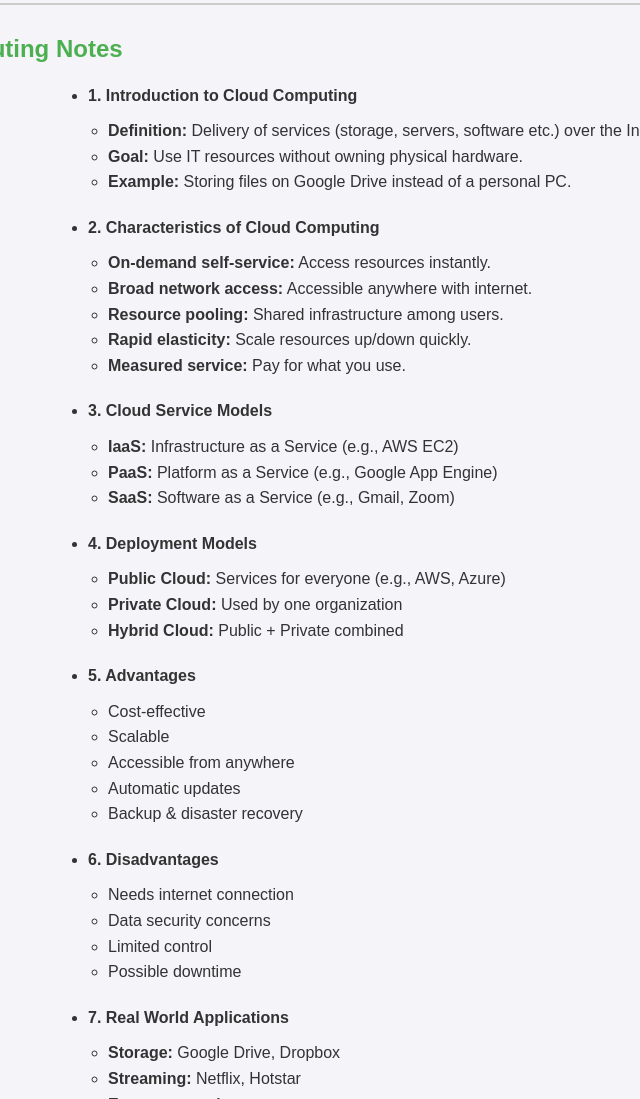
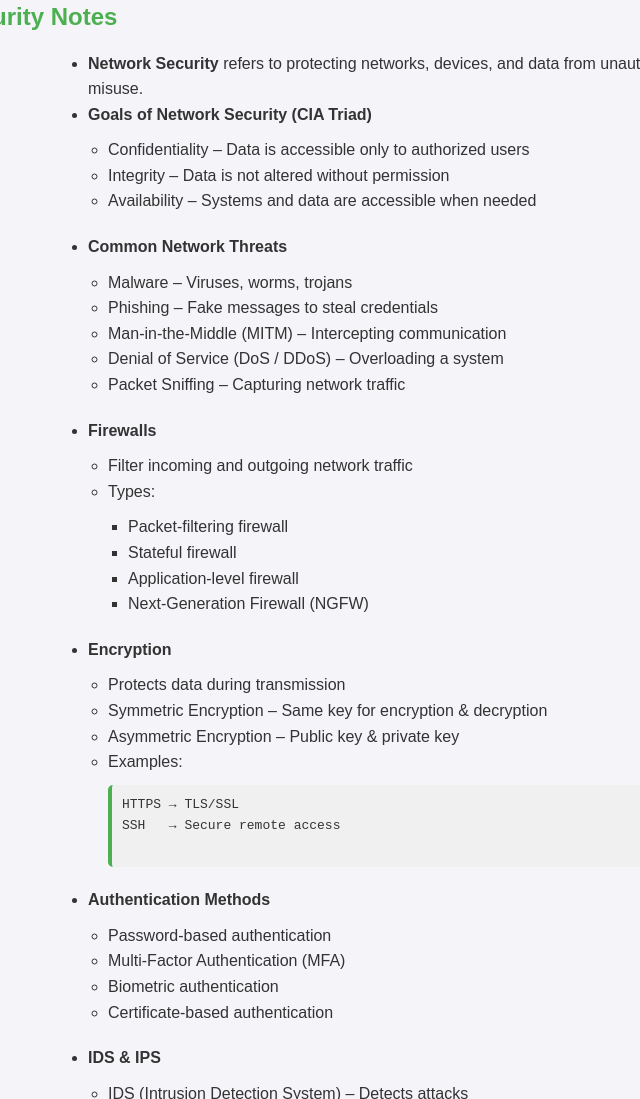
Before and after one commit to 7vikfox/learning-hub, a plain HTML site: page index.html in a window 1280 px wide. Shown: the part 3240-4339 px from the top of the page, without its empty margins (152-792 px from the left). Drawn offline with Linux system fonts and the light colour scheme.

Commit message:
Update index.html

```diff
--- a/index.html
+++ b/index.html
@@ -92,8 +92,6 @@ print(f"Percentage: {percent}%")
 
   <hr>
 
-  <hr>
-
 <h2 id="networking">Networking Notes</h2>
 
 <ul>
@@ -172,8 +170,96 @@ SSH   : 22
   </li>
 </ul>
 
-  <hr>
+<hr>
 
+<h2 id="network-security">Network Security Notes</h2>
+
+<ul>
+  <li><b>Network Security</b> refers to protecting networks, devices, and data from unauthorized access, attacks, and misuse.</li>
+
+  <li><b>Goals of Network Security (CIA Triad)</b>
+    <ul>
+      <li>Confidentiality – Data is accessible only to authorized users</li>
+      <li>Integrity – Data is not altered without permission</li>
+      <li>Availability – Systems and data are accessible when needed</li>
+    </ul>
+  </li>
+
+  <li><b>Common Network Threats</b>
+    <ul>
+      <li>Malware – Viruses, worms, trojans</li>
+      <li>Phishing – Fake messages to steal credentials</li>
+      <li>Man-in-the-Middle (MITM) – Intercepting communication</li>
+      <li>Denial of Service (DoS / DDoS) – Overloading a system</li>
+      <li>Packet Sniffing – Capturing network traffic</li>
+    </ul>
+  </li>
+
+  <li><b>Firewalls</b>
+    <ul>
+      <li>Filter incoming and outgoing network traffic</li>
+      <li>Types:
+        <ul>
+          <li>Packet-filtering firewall</li>
+          <li>Stateful firewall</li>
+          <li>Application-level firewall</li>
+          <li>Next-Generation Firewall (NGFW)</li>
+        </ul>
+      </li>
+    </ul>
+  </li>
+
+  <li><b>Encryption</b>
+    <ul>
+      <li>Protects data during transmission</li>
+      <li>Symmetric Encryption – Same key for encryption & decryption</li>
+      <li>Asymmetric Encryption – Public key & private key</li>
+      <li>Examples:
+        <pre>
+HTTPS → TLS/SSL
+SSH   → Secure remote access
+        </pre>
+      </li>
+    </ul>
+  </li>
+
+  <li><b>Authentication Methods</b>
+    <ul>
+      <li>Password-based authentication</li>
+      <li>Multi-Factor Authentication (MFA)</li>
+      <li>Biometric authentication</li>
+      <li>Certificate-based authentication</li>
+    </ul>
+  </li>
+
+  <li><b>IDS & IPS</b>
+    <ul>
+      <li>IDS (Intrusion Detection System) – Detects attacks</li>
+      <li>IPS (Intrusion Prevention System) – Detects and blocks attacks</li>
+    </ul>
+  </li>
+
+  <li><b>Secure Network Practices</b>
+    <ul>
+      <li>Use strong passwords and MFA</li>
+      <li>Keep systems and software updated</li>
+      <li>Segment networks (VLANs)</li>
+      <li>Disable unused ports and services</li>
+      <li>Monitor logs and traffic</li>
+    </ul>
+  </li>
+
+  <li><b>Common Secure Ports</b>
+    <pre>
+HTTPS : 443
+SSH   : 22
+FTPS  : 990
+SFTP  : 22
+    </pre>
+  </li>
+</ul>
+
+<hr>
 <h2 id="cloud">Cloud Computing Notes</h2>
 
 <ul>
```
